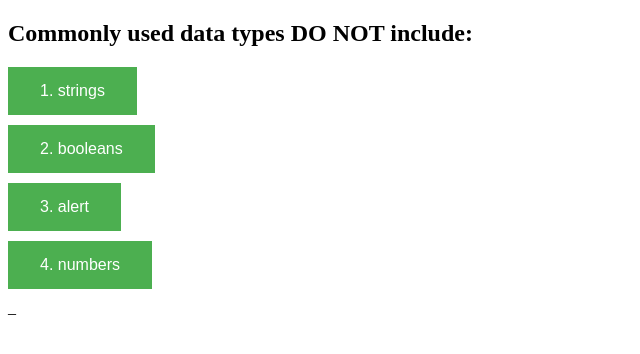
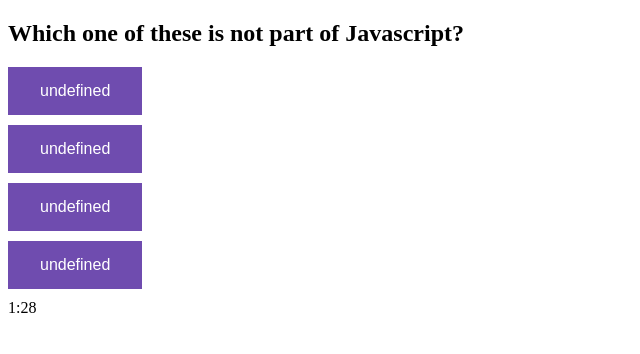
Before and after one commit to scwithington/glowing-meme, a plain HTML site: page index.html in a window 1280 px wide. Both pictures are taken after a click on the button "START". Shown: the whole page, without its empty margins (0-640 px from the left). Drawn offline with Linux system fonts and the light colour scheme.

Commit message:
question continuation, question reset, trouble with replacing answers, added timer and questionIndex

```diff
--- a/assets/css/style.css
+++ b/assets/css/style.css
@@ -1,5 +1,5 @@
 button {
-    background-color: #4CAF50; /* Green */
+    background-color: #6f4caf;
     border: none;
     color: white;
     padding: 15px 32px;
--- a/assets/js/script.js
+++ b/assets/js/script.js
@@ -6,17 +6,51 @@ var startButton = document.getElementById('start-button');
 var startScreen = document.getElementById('start-screen');
 var questionScreen = document.getElementById('question-screen');
 
-var buttonOne = document.getElementById('buttonFirst');
-var buttonTwo = document.getElementById('buttonSecond');
-var buttonThree = document.getElementById('buttonThird');
-var buttonFour = document.getElementById('buttonFourth');
-var buttons = document.querySelectorAll('button');
+// Individual button variables
+// var buttonOne = document.getElementById('buttonFirst');
+// var buttonTwo = document.getElementById('buttonSecond');
+// var buttonThree = document.getElementById('buttonThird');
+// var buttonFour = document.getElementById('buttonFourth');
+// var buttons = document.querySelectorAll('button');
+
+var playerScore = 0;
+var currentQIndex = 0;
+
+var gameDuration = 90;
 
 startButton.addEventListener('click', startGame)
 
 function startGame(){
     startScreen.classList.add('hidden');
     questionScreen.classList.remove('hidden');
+    //start the timer
+    startTimer();
+    //initialize score to 0
+    displayQuestions();
+}
+
+function startTimer(){
+    //timer code
+    var timer = document.createElement("div");
+    timer.setAttribute("id", "timer-readout");
+    document.body.appendChild(timer);
+    timerInterval = setInterval(() => {
+        gameDuration--;
+        // Math variables stating a rotation of 60 seconds
+        var minuteHand = Math.floor(gameDuration / 60);
+        var secondHand = gameDuration % 60;
+        // Assigning an extra zero in front of minute-hand numbers that are less than 10.
+        if (secondHand < 10) {
+            secondHand = '0' + secondHand;
+        }
+        //
+        timer.innerHTML = `${minuteHand}:${secondHand}`;
+        // Terminate game function when seconds less than or equal to zero
+        if (gameDurationInSec = 0) {
+            gameOver();
+        // console.log(gameDuration);
+        }
+    },   1000); // 1000 ms per interval
 }
 
 const myQuestions = [
@@ -49,20 +83,48 @@ const myQuestions = [
     }
 ];
 
+
 // console.log(myQuestions);
 
-// function checkAnswer(correctAnswer) {
-//     if(correct = true) {
-//         alert('correct');
-//     } else {
-//         alert('incorrect');
-//     }
+function displayQuestions() {
+    questionReset();
+    currentQIndex++;
+    nextQuestion();
+}
+
+function questionReset() {
+
+}
+
+function nextQuestion(question) {
+    questionTitleEl.innerHTML = myQuestions[currentQIndex].question;
+    myQuestions[currentQIndex].answers.forEach((answer) => {
+        const button = document.createElement("button");
+        button.innerHTML = myQuestions[currentQIndex].answers[answer];
+        button.setAttribute("class", "choice");
+    // button.innerText = answers.text;
+        questionAnswerChoicesEl.appendChild(button);
+        button.addEventListener('click', function() {
+            displayQuestions();
+        });
+    });
+}
+
+// function userInput {
+
 // }
 
-// var buttons = addEventListener('click', function(){
-//     checkAnswer();
-//     nextQuestion();
-// });
+function checkAnswer(correctAnswer) {
+    if(answers.correct = true) {
+        alert('correct');
+    } else {
+        alert('incorrect');
+    }
+}
+
+
+
+console.log(buttons)
 
 // function nextQuestion() {
 //     questionTitleEl.textContent = myQuestions[0].question;
@@ -71,3 +133,16 @@ const myQuestions = [
 //     buttonThree.textContent = myQuestions[0].answers[2];
 //     buttonFour.textContent = myQuestions[0].answers[3];
 // }
+
+function gameOver() {
+    if (gameDuration > 0) {
+        gameDuration = 0;
+        gameDuration.innerHTML = '0';
+    }
+
+    // return;
+}
+
+function gameReset() {
+
+}
--- a/index.html
+++ b/index.html
@@ -16,16 +16,16 @@
         </div>
         <div id = 'question-screen' class = 'hidden'>
             <div id = 'questions'>
-                <h2 id = 'question-title'>Commonly used data types DO NOT include:</h2>
+                <h2 id = 'question-title'></h2>
                 <div id = 'choices' class = 'choices'>
-                    <button class = 'choice' id = 'buttonFirst' value = 'strings'>1. strings</button>
+                    <!-- <button class = 'choice' id = 'buttonFirst' value = 'strings'>1. strings</button>
                     <button class = 'choice' id = 'buttonSecond' value = 'booleans'>2. booleans</button>
                     <button class = 'choice' id = 'buttonThird' value = 'alerts'>3. alert</button>
-                    <button class = 'choice' id = 'buttonFourth' value = 'numbers'>4. numbers</button>
+                    <button class = 'choice' id = 'buttonFourth' value = 'numbers'>4. numbers</button> -->
                 </div>
             </div>
         </div>
-        <div id = 'end-screen' class = 'hide'>_</div>
+        <div id = 'end-screen' class = 'hide'></div>
         <div id = 'feedback' class = 'feedback-hide'></div>
     <script src = './assets/js/script.js'></script>
 </body>
```
